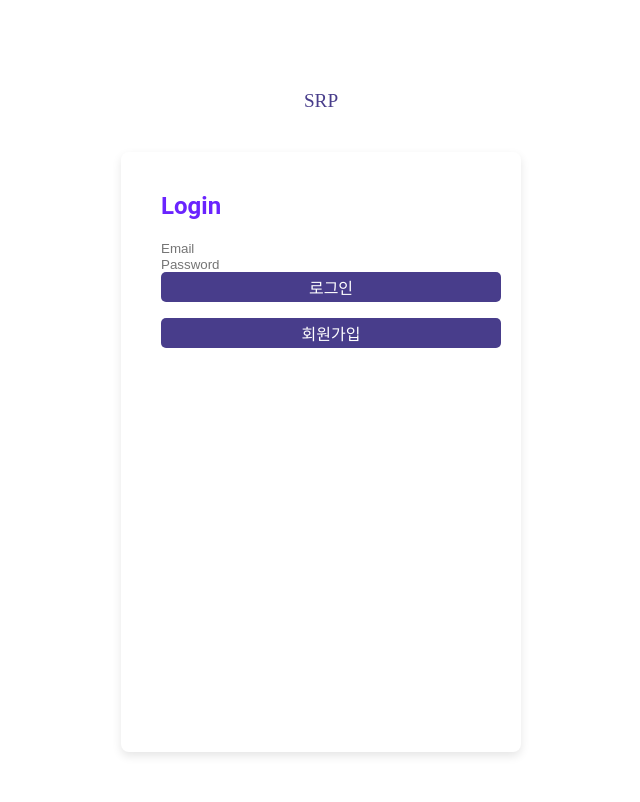
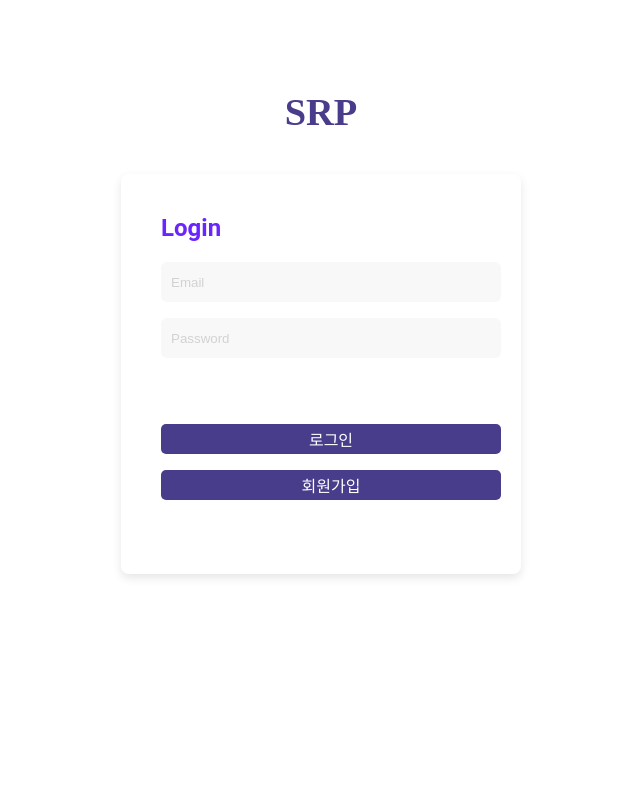
Before and after one commit to jeongui31/Space-Rental-Platform, a Django app: page / in a window 1280 px wide. Shown: the whole page, without its empty margins (319-959 px from the left). After the commit the page ends 578 px from the top, so only its background shows below. Run offline with Django 5.2, Linux system fonts and the light colour scheme; parts of the project's set-up code (start-up, migrations or seed data) failed here and were passed over.

Commit message:
로그인 페이지 디자인 오류 수정

```diff
--- a/back/space_rental/accounts/templates/login.html
+++ b/back/space_rental/accounts/templates/login.html
@@ -9,7 +9,7 @@
     <link rel="stylesheet" href="{% static 'assets/css/login_page.css' %}" />
   </head>
   <body>
-    <header
+    <header>
       <h1>SRP</h1>
     </header>
     <div class="body-wrapper">
@@ -31,7 +31,7 @@
               required
             />
           </div>
-          <div class="form-group">
+          <div class="form-group" style="margin-top: 50px;">
             <button id="login-btn" class="login-btn" type="submit">
               로그인
             </button>
--- a/back/space_rental/static/assets/css/login_page.css
+++ b/back/space_rental/static/assets/css/login_page.css
@@ -32,7 +32,7 @@ body {
 
 .login-wrapper{
     width: 400px;
-    height: 600px;
+    height: 400px;
     padding: 40px;
     justify-content: center;
     box-sizing: border-box;
@@ -46,7 +46,7 @@ body {
     margin-bottom: 20px;
 }
 
-#login-form > input, #host-info-wrapper > input{
+#login-form > div > input, #host-info-wrapper > div > input{
     width: 100%;
     height: 40px;
     padding: 0 10px;
@@ -55,7 +55,7 @@ body {
     background-color: #f8f8f8;
 }
 
-#login-form > input::placeholder, #host-info-wrapper > input::placeholder{
+#login-form > div >input::placeholder, #host-info-wrapper > div > input::placeholder{
     color: #D2D2D2;
 }
 
```
